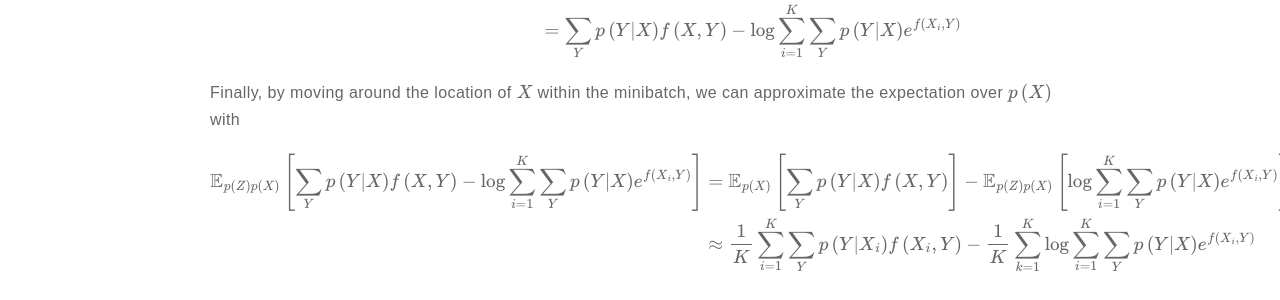
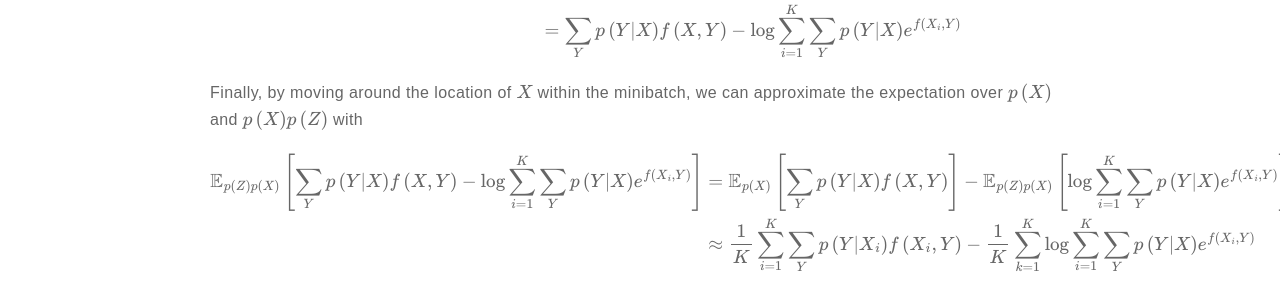
Before and after one commit to m-wiesner/m-wiesner.github.io, a Jekyll site: the page built from _posts/2020-10-30-Variational-Bounds-on-Mutual-Information.markdown, in a window 1280 px wide and 900 px high, scrolled down 7123 px. Shown: the part 152-452 px from the top of the window. Built offline with Jekyll 4.4.1, drawn with Linux system fonts in a browser that asks for light colours; formulas are drawn with MathJax 3.

Commit message:
Update 2020-10-30-Variational-Bounds-on-Mutual-Information.markdown

```diff
--- a/_posts/2020-10-30-Variational-Bounds-on-Mutual-Information.markdown
+++ b/_posts/2020-10-30-Variational-Bounds-on-Mutual-Information.markdown
@@ -255,7 +255,7 @@ $$\begin{align}
   &= \sum_Y p\left(Y | X \right) f\left(X, Y\right) - \log{\sum_{i=1}^K \sum_Y p\left(Y | X\right) e^{f\left(X_i, Y\right)}} \\
 \end{align}$$
 
-Finally, by moving around the location of $$X$$ within the minibatch, we can approximate the expectation over $$p\left(X\right)$$ with
+Finally, by moving around the location of $$X$$ within the minibatch, we can approximate the expectation over $$p\left(X\right)$$ and $$p\left(X\right)p\left(Z\right)$$ with
 
 $$\begin{align}
 \mathbb{E}_{p\left(Z\right)p\left(X\right)} \left[ \sum_Y p\left(Y | X \right) f\left(X, Y\right) - \log{\sum_{i=1}^K \sum_Y p\left(Y | X\right) e^{f\left(X_i, Y\right)}} \right] &= \mathbb{E}_{p\left(X\right)} \left[ \sum_Y p\left(Y | X \right) f\left(X, Y\right) \right] - \mathbb{E}_{p\left(Z\right)p\left(X\right)}\left[\log{\sum_{i=1}^K \sum_Y p\left(Y | X\right) e^{f\left(X_i, Y\right)}}\right] \\
```
